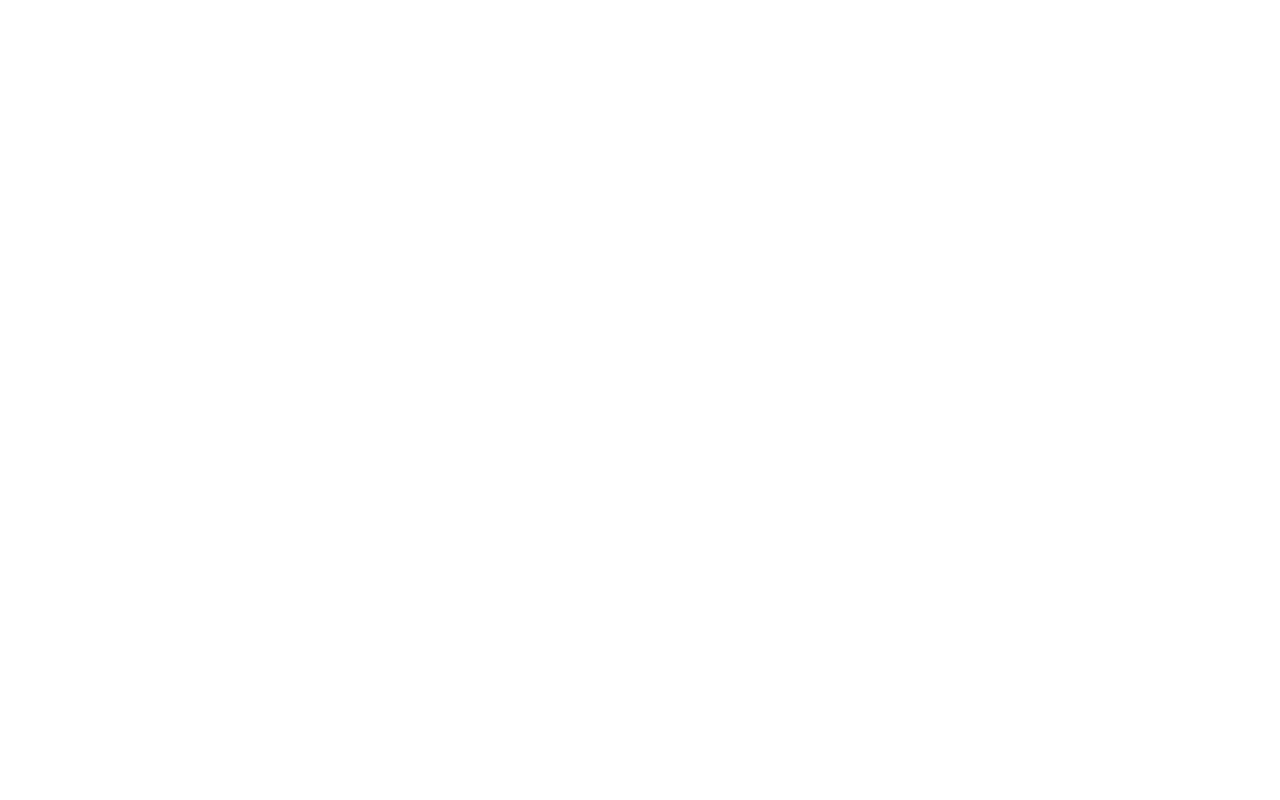
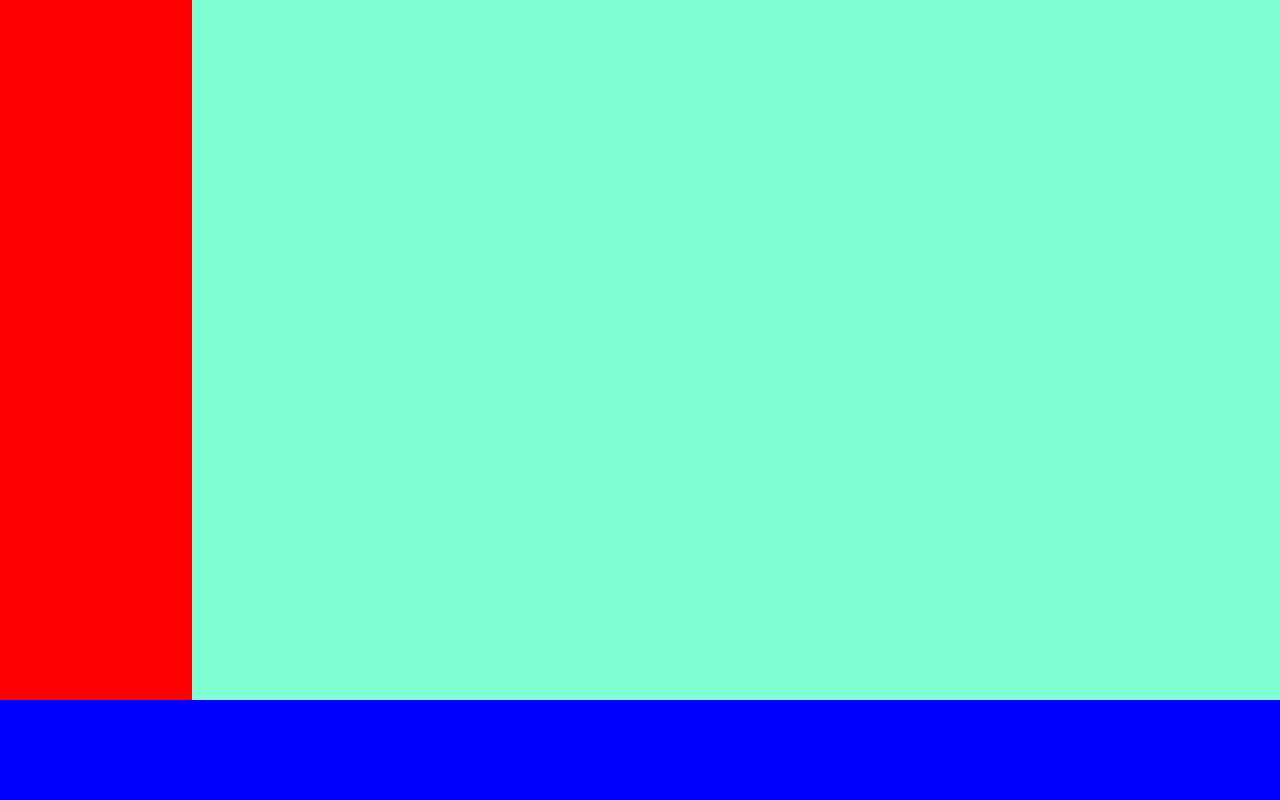
Before and after one commit to MarcoInchingoli89/html-css-spotifyweb, a plain HTML site: page index.html in a window 1280 px wide. Drawn offline with Linux system fonts and the light colour scheme.

Commit message:
Starting Layout Spotify

```diff
--- a/assets/css/style.css
+++ b/assets/css/style.css
@@ -5,3 +5,44 @@
     margin: 0;
     box-sizing: border-box;
 }
+
+body {
+    max-height: 100vh;
+}
+
+/* Main */
+
+.app_container {
+    flex-wrap: wrap;
+}
+
+/* Debug */
+
+.debug .app_container {
+    background-color: rgb(255, 166, 0);
+    height: 100vh;
+}
+
+.debug .sidebar {
+    background-color: rgb(255, 0, 0);
+    height: calc(100vh - 100px);
+    width: 15%;
+}
+
+.debug .app_body {
+    background-color: rgb(127, 255, 212);
+    height: calc(100vh - 100px);
+    width: 85%;
+}
+
+.debug .player {
+    background-color: rgb(0, 0, 255);
+    height: 100px;
+    width: 100%;
+}
+
+/* Utilities */
+
+.d-flex {
+    display: flex;
+}
--- a/index.html
+++ b/index.html
@@ -7,8 +7,15 @@
     <link rel="stylesheet" href="./assets/css/style.css">
     <title>Spotify Web</title>
 </head>
-<body>
+<body class="debug">
 
+    <main>
+        <div class="app_container d-flex">
+            <div class="sidebar"></div>
+            <div class="app_body"></div>
+            <div class="player"></div>
+        </div>
+    </main>
 
 
 
```
